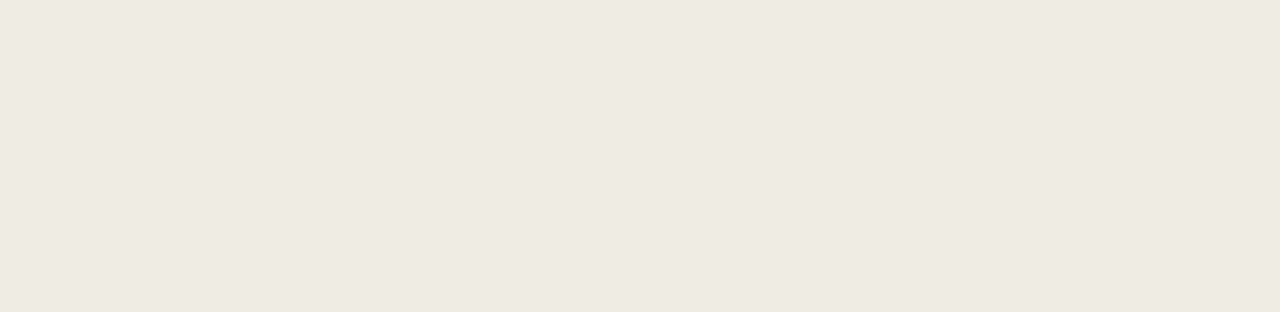
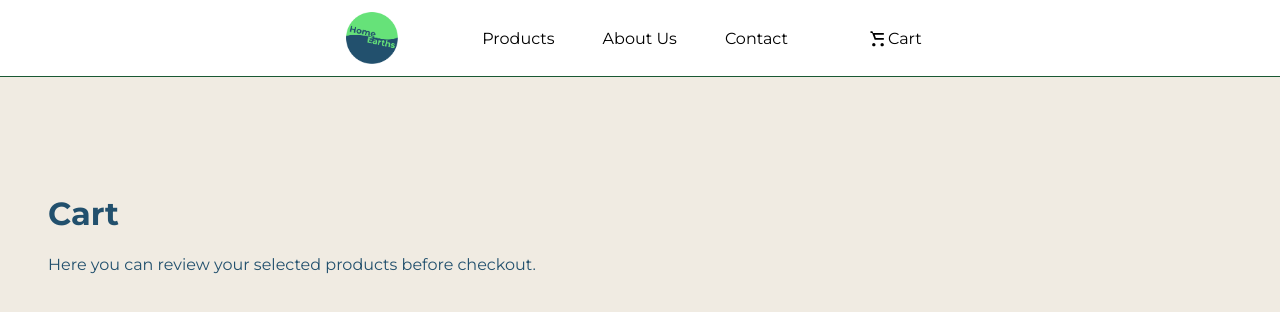
Before and after one commit to zwjc/frontend, a React (Create React App) app: page /cart in a window 1280 px wide. Before the commit this address had no page. Shown: the top 312 px of the page. Built offline with nearby package versions, Linux system fonts and the light colour scheme.

Commit message:
feat: add header to all pages

```diff
--- a/src/App.tsx
+++ b/src/App.tsx
@@ -1,7 +1,14 @@
 import React from 'react';
 import AppRoutes from './routes';
+import './theme.css';
+import Header from './header';
 import './App.css';
 
-const App: React.FC = () => <AppRoutes />;
+const App: React.FC = () => (
+  <>
+    <Header />
+    <AppRoutes />
+  </>
+);
 
 export default App;
--- /dev/null
+++ b/src/cart.tsx
@@ -0,0 +1,15 @@
+import React from 'react';
+
+const Cart: React.FC = () => (
+  <main style={{ padding: 'var(--space-5)' }}>
+    <h1 style={{ fontFamily: 'var(--font-bold)', color: 'var(--color-base-dark)' }}>
+      Cart
+    </h1>
+    <p style={{ marginTop: 'var(--space-3)' }}>
+      Here you can review your selected products before checkout.
+    </p>
+    {/* Placeholder for cart items */}
+  </main>
+);
+
+export default Cart;
--- a/src/layout.tsx
+++ b/src/layout.tsx
@@ -4,7 +4,7 @@ import Footer from './footer';
 
 const Layout: React.FC<React.PropsWithChildren<{}>> = ({ children }) => (
   <div className="App">
-    <Header />
+
     <main className="main">{children}</main>
     <Footer />
   </div>
--- a/src/routes.tsx
+++ b/src/routes.tsx
@@ -4,6 +4,7 @@ import Home from './home';
 import Products from './products';
 import About from './about';
 import Contact from './contact';
+import Cart from './cart';
 
 const AppRoutes: React.FC = () => (
   <Routes>
@@ -11,6 +12,7 @@ const AppRoutes: React.FC = () => (
     <Route path="/products" element={<Products />} />
     <Route path="/about" element={<About />} />
     <Route path="/contact" element={<Contact />} />
+    <Route path="/cart" element={<Cart />} />
   </Routes>
 );
 
```
